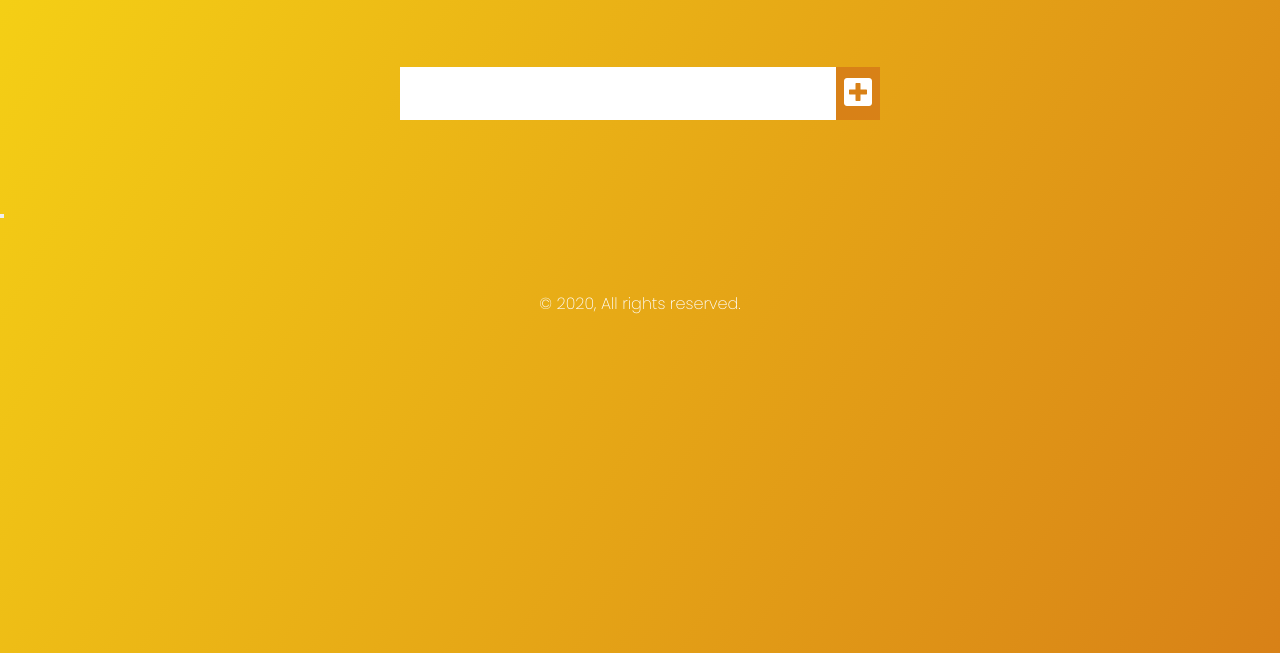
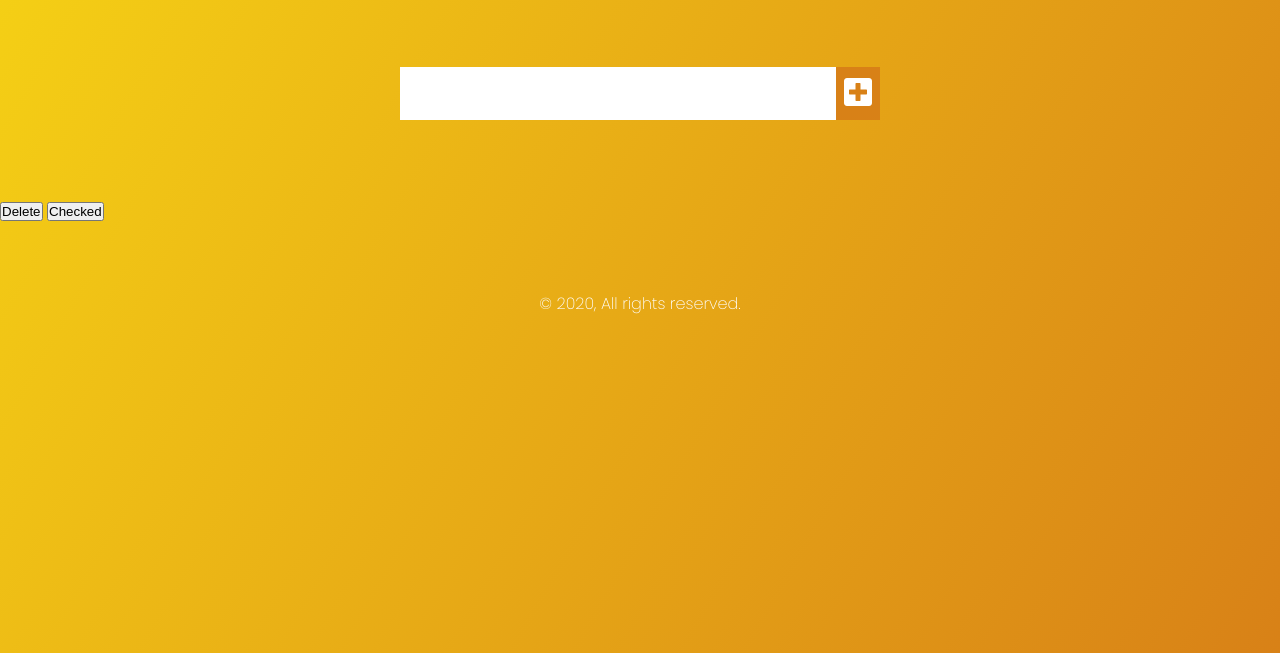
Before and after one commit to iamfredrickokereke/Dev-Ed-Tutorials-Code-Along, a plain HTML site: page Todolist/index.html in a window 1280 px wide. Shown: the part 147-800 px from the top of the page. Drawn offline with Linux system fonts and the light colour scheme.

```diff
--- a/Todolist/index.html
+++ b/Todolist/index.html
@@ -20,7 +20,7 @@
 
         <!--Form section-->
 
-        <form action="/todo" method="POST">
+        <form>
             <input type="text" name="input-box" class="todo-input">
             <button type="submit" class="todo-button">
                 <i class="fas fa-plus-square"></i>
@@ -31,7 +31,8 @@
             <ul class="todo-list">
                 <div class="todo">
                     <li></li>
-                    <button></button>
+                    <button>Delete</button>
+                    <button>Checked</button>
                 </div>
             </ul>
         </div>
```
